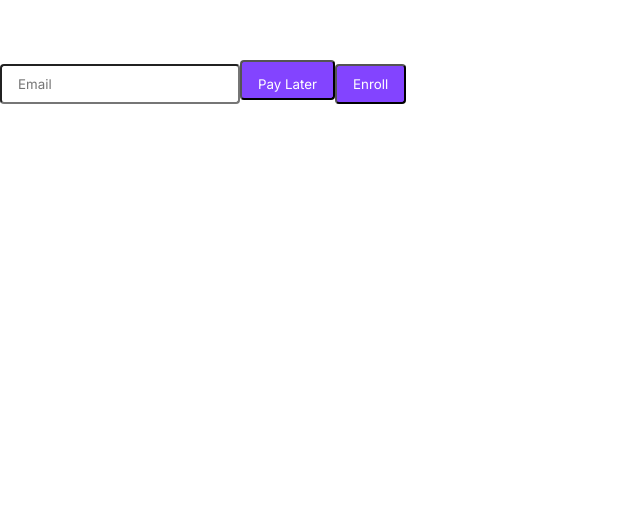
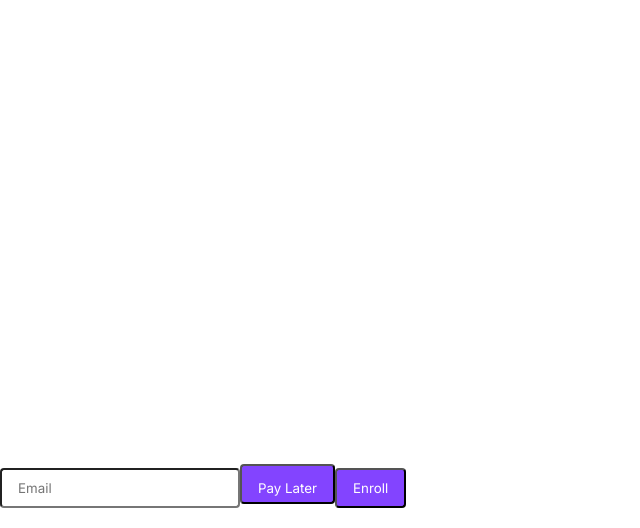
Before and after one commit to souvikbasu/prodready.dev, a Next.js app: page / in a window 1280 px wide. Shown: the part 385-913 px from the top of the page, without its empty margins (0-640 px from the left). Before the commit the page ends 800 px from the top, so only its background shows below. Built offline with nearby package versions, Linux system fonts and the light colour scheme; a web font is replaced by a local one; what @tailwindcss/typography would draw is missing.

Commit message:
feat(home): update content

```diff
--- a/components/RegisterEmail.tsx
+++ b/components/RegisterEmail.tsx
@@ -32,25 +32,55 @@ function RegisterEmail(): JSX.Element {
   return (
     <>
       <div className="justify-center w-screen md:w-6/12 2xl:w-4/12 lg:w-5/12 sm:w-9/12 mt-20">
-        <h1 className="text-2xl">CSS can be fun. I promise.</h1>
+        <h1 className="text-2xl">
+          Still feel nervous to deploy a React app to Prod?
+        </h1>
         <p className="text-lg">
-          For a lot of front-end developers, CSS is the most frustrating part of
-          their work.
+          As I talk to more and more developers who are either students, working
+          as interns, or even working as full-time employees of big
+          organizations, I see that there is a gap in understanding of how to
+          deploy a professional-grade React app in production. Indeed your React
+          app works fine on localhost but before deploying your app to prod,
+          have you given a thought to
         </p>
         <p className="text-lg mt-5">
-          When you make a mistake in Typescript, you get a helpful tooltip
-          telling you exactly what you did wrong. In CSS, by contrast, you're
-          left in the dark, without any clues about why you're not getting the
-          result you expected.
+          <ul>
+            <li>How to load your app in under a second?</li>
+            <li>
+              How to profile your app to discover performance bottlenecks?
+            </li>
+            <li>How to cache your images?</li>
+            <li>Rank your page on Google/Bing first page?</li>
+            <li>How to debug an issue when reported by your customer?</li>
+            <li>How to split your modules well to reduce payload size?</li>
+            <li>Tune your webserver to compress responses?</li>
+            <li>Take care of security to tackle malicious attacks?</li>
+            <li>How to authenticate your users?</li>
+            <li>Take care of GDPR and Privacy law compliance?</li>
+            <li>
+              Testing your app cross-browser and across different display sizes?
+            </li>
+            <li>Manage application state</li>
+            <li>Styling strategy?</li>
+            <li>Internationalization?</li>
+            <li>Accessibility?</li>
+            <li>CI/CD pipeline?</li>
+            <li>Deployment strategies?</li>
+            <li>Analyzing users' behavior on the site?</li>
+            <li>Perform A/B testing?</li>
+            <li>Handle scale?</li>
+          </ul>
         </p>
         <p className="text-lg mt-6">
-          These constant bewildering surprises take us out of flow state, and
-          shake our confidence. No wonder so many of us don't enjoy writing CSS!
-        </p>
-        <p className="text-lg mt-6">
-          Despite all appearances, though, CSS is actually a deeply consistent
-          and robust language. It feels unpredictable because there are complex
-          systems involved, systems that are totally invisible to us.
+          If these points (and more such concerns) feel valid to you then I am
+          thinking to take a 2-day interactive workshop to teach "React in
+          Production". I am working on an online course as well to cover these
+          topics. This workshop will also help me to understand gaps in my
+          course to cover the needed topics. I recently gave a talk on React
+          Global Summit (Online) touching on a few of these factors. Considering
+          that most people have enough time to upskill themselves in the
+          begining of the year, I am planning to take the workshop on 12-13th
+          Feb.
         </p>
       </div>
       <form
@@ -88,25 +118,6 @@ function RegisterEmail(): JSX.Element {
             <h1 className="text-red-400">{errors.email.message}</h1>
           ))}
       </form>
-      <div className="h-80 lg:h-1/2 mt-20 w-screen md:w-6/12 lg:w-4/12 sm:w-9/12 bg-white">
-        <h1 className="mt-4 ml-4 h-4 font-bold text-xl text-blue-900">
-          Frequently Asked Questions
-        </h1>
-        <h3 className="mt-9 ml-4 font-medium text-gray-600 text-lg">
-          {">"} Difficulty in placing orders?
-        </h3>
-        <p className="mt-1 ml-4 font-medium text-sm text-gray-500">
-          Lorem ipsum dolor sit amet, consectetur adipiscing elit. In purus dui,
-          scelerisque id orci vel, cursus commodo ante.
-        </p>
-        <h3 className="mt-3 ml-4 font-medium text-gray-600 text-lg">
-          {">"} Shipping related queries?
-        </h3>
-        <p className="mt-1 ml-4 font-medium text-sm text-gray-500">
-          Lorem ipsum dolor sit amet, consectetur adipiscing elit. In purus dui,
-          scelerisque id orci vel, cursus commodo ante.{" "}
-        </p>
-      </div>
     </>
   );
 }
```
